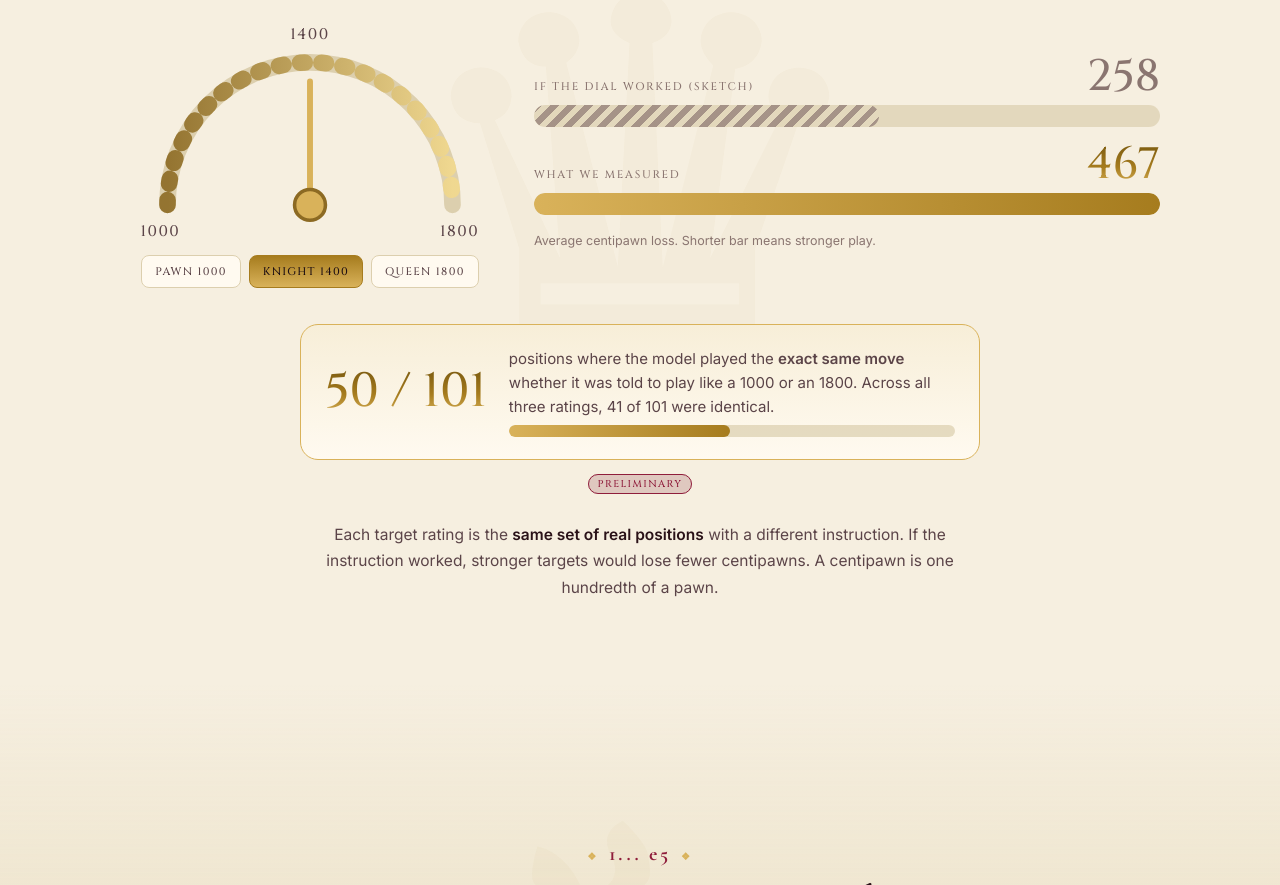
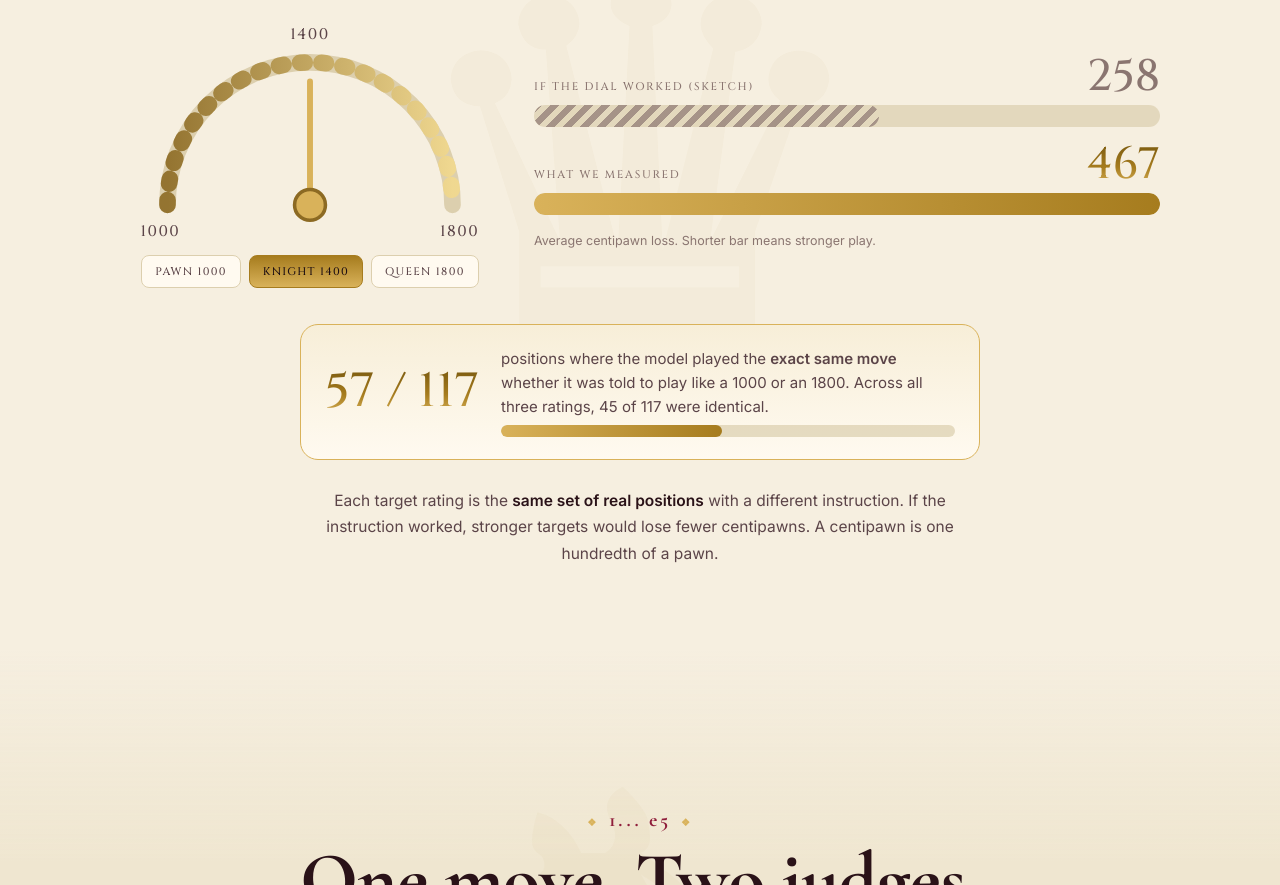
Before and after one commit to YashRao10/sleight-of-mind, a plain HTML site: page index.html in a window 1280 px wide. Shown: the part 1068-1953 px from the top of the page. Drawn offline with nearby package versions, Linux system fonts and the light colour scheme.

Commit message:
Same-move stat on all 117 positions (57/117 pairwise, 45/117 all three); drop last preliminary badge
Co-Authored-By: Claude Sonnet 5.5 <noreply@anthropic.com>
Claude-Session: https://claude.ai/code/session_01HJMLdEbqH3Xv4KfqB55SNZ

```diff
--- a/index.html
+++ b/index.html
@@ -292,8 +292,7 @@ footer .checks{margin-bottom:18px;opacity:.5;height:8px;background-size:16px 16p
         <div class="note">Average centipawn loss. Shorter bar means stronger play.</div>
       </div>
     </div>
-        <div class="knobstat rv"><div class="bg gold">50 / 101</div><p>positions where the model played the <b>exact same move</b> whether it was told to play like a 1000 or an 1800. Across all three ratings, 41 of 101 were identical.</p><div class="kbar"><span data-w="49.5"></span></div></div>
-    <div style="margin-top:10px"><span class="badge">PRELIMINARY</span></div>
+        <div class="knobstat rv"><div class="bg gold">57 / 117</div><p>positions where the model played the <b>exact same move</b> whether it was told to play like a 1000 or an 1800. Across all three ratings, 45 of 117 were identical.</p><div class="kbar"><span data-w="48.7"></span></div></div>
     <p class="more rv">Each target rating is the <b>same set of real positions</b> with a different instruction. If the instruction worked, stronger targets would lose fewer centipawns. A centipawn is one hundredth of a pawn.</p>
   </div>
 </section>
```
